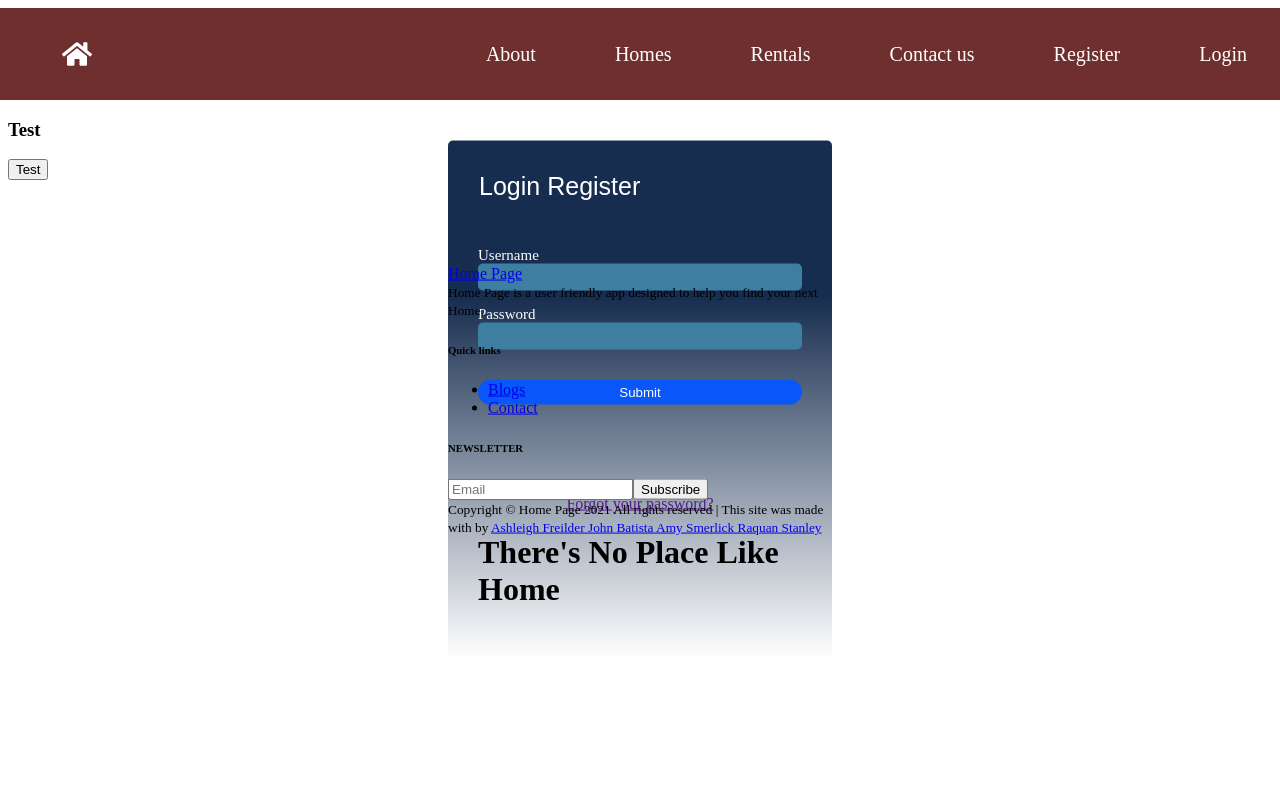
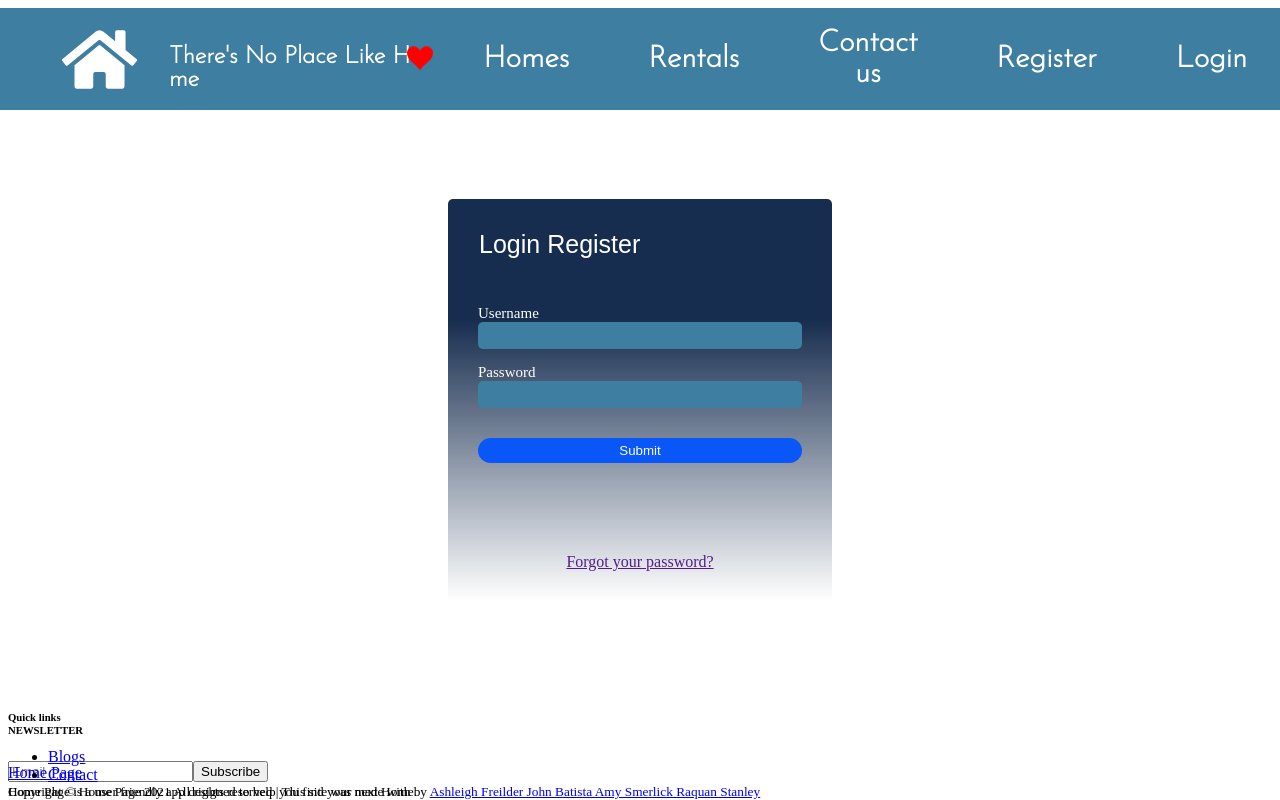
Before and after one commit to johnbatista1223/realtor-app, a React (Create React App) app in the folder realtor-app/: page / in a window 1280 px wide. Shown: the top 800 px of the page. Built offline with nearby package versions, Linux system fonts and the light colour scheme.

Commit message:
updated navbar.js with change in color/size/font and added google fonts link in html file, added pulsing heart, updated footer.j

```diff
--- a/realtor-app/public/index.html
+++ b/realtor-app/public/index.html
@@ -5,6 +5,9 @@
     <link rel="icon" href="%PUBLIC_URL%/favicon.ico" />
     <meta name="viewport" content="width=device-width, initial-scale=1" />
     <meta name="theme-color" content="#000000" />
+    <link rel="preconnect" href="https://fonts.googleapis.com">
+<link rel="preconnect" href="https://fonts.gstatic.com" crossorigin>
+<link href="https://fonts.googleapis.com/css2?family=Josefin+Sans:wght@200&display=swap" rel="stylesheet">
     <meta
       name="description"
       content="Web site created using create-react-app"
--- a/realtor-app/src/App.js
+++ b/realtor-app/src/App.js
@@ -6,9 +6,8 @@ import RegisterUser from './components/RegisterUser.js';
 import Login from './components/Login.js';
 import { ApolloClient, InMemoryCache, ApolloProvider } from '@apollo/client';
 import Contact from './components/Contact';
-
 import { BrowserRouter as Router, Switch, Route} from 'react-router-dom'
-import InputForm from './components/inputForm';
+// import InputForm from './components/inputForm';
 
 
 function App() {
@@ -16,7 +15,7 @@ function App() {
     <Router>
     <div className="App">
       <Navbar/>
-      <InputForm/>
+      {/* <InputForm/> */}
       <br/>
       <br/>
       <br/>
--- a/realtor-app/src/Data/MenuData.js
+++ b/realtor-app/src/Data/MenuData.js
@@ -1,10 +1,7 @@
 export const menuData =[
-  {title:"About", link:"/about"},
   {title:"Homes", link:"/homes"},
   {title:"Rentals", link:"/rentals"},
   {title:"Contact us", link:"/contact"},
   {title:"Register", link:"/Register"},
   {title:"Login", link:"/Login"},
-
-
 ]
--- a/realtor-app/src/components/Footer.js
+++ b/realtor-app/src/components/Footer.js
@@ -3,8 +3,8 @@ import '../styles/footer.css';
 //random note
 function Footer() {
   return (
-    <div class="container">
-      <div class="row">
+    <div class="footer-wrapper">
+      {/* <div class="row"> */}
         <div class="col-lg-4 col-md-6 col-sm-7">
           <div class="footer__about">
             <div class="footer__logo">
@@ -40,8 +40,8 @@ function Footer() {
               </div>
             </div>
           </div>
-        </div>
-        <div class="row">
+        {/* </div> */}
+        {/* <div class="row"> */}
           <div class="col-lg-12">
             <div class="footer__copyright__text">
               <small>Copyright © Home Page
@@ -49,7 +49,7 @@ function Footer() {
               </small>
             </div>
           </div>
-        </div>
+        {/* </div> */}
       </div>
       );
 }
--- a/realtor-app/src/components/Hero.js
+++ b/realtor-app/src/components/Hero.js
@@ -6,7 +6,7 @@ import '../styles/hero.css';
 
 function Hero() {
   return (
-    <div class="container">
+    <div class="container slogan">
       <div class="login">
         <div class="tab">
           <button class="tablinks" onclick="">Login</button>
@@ -25,7 +25,6 @@ function Hero() {
 
         <div className="hero hero-lg mb-3">
           <div className="hero-body text-center text-light">
-            <h1>There's No Place Like Home</h1>
           </div>
         </div>
       </div>
--- a/realtor-app/src/components/Navbar.js
+++ b/realtor-app/src/components/Navbar.js
@@ -7,24 +7,46 @@ import { FaHome } from 'react-icons/fa';
 
 
 const Nav = styled.nav`
+font-family: 'Josefin Sans', sans-serif;
+color:#FFFFFF;
 margin-left:-10px;
-height:60px;
+height:70px;
 display:flex;
 justify-content: space-between;
 padding: 1rem 2rem;
 z-index:100;
-background-color:rgb(111, 47, 47);
+background-color:rgb(62, 126, 161);
 width:100%;
+.heart {
+  fill: red;
+  position: relative;
+  top: 5px;
+  width: 20px;
+  animation: pulse 1s ease infinite;
+}
+
+@keyframes pulse {
+  0% {
+    transform: scale(1);
+  }
+  50% {
+    transform: scale(1.3);
+  }
+  100% {
+    transform: scale(1);
+  }
+}
 `
  const NavLink = css`
- color:#fff;
+ color:#FFFFFF;
  display:flex;
  align-items:center;
  padding: 0 2rem;
  height:100%;
  cursor:pointer;
  text-decoration:none;
- `
+ font-weight:bold;
+`
 const Logo = styled(Link)`
 
 ${NavLink}
@@ -35,17 +57,25 @@ const NavMenu = styled.div `
 display:flex;
 justify-content: space-between;
 margin-right:0;
-`;
+`
+const h1 = styled.h1`
+font-size-30px;
+`
+
 const NavMenuLinks = styled(Link) `
 ${NavLink}
-font-size:20px;
-margin-right:15px`;
+font-size:30px;
+margin-right:15px;`
 
 const Navbar = () => {
   return (
 
       <Nav>
-      <Logo to="/"><FaHome size={30}/> </Logo>
+      <Logo to="/"><FaHome size={75}/> </Logo>
+      <h1>There's No Place Like H<svg class="heart" viewBox="0 0 32 29.6">
+  <path d="M23.6,0c-3.4,0-6.3,2.7-7.6,5.6C14.7,2.7,11.8,0,8.4,0C3.8,0,0,3.8,0,8.4c0,9.4,9.5,11.9,16,21.2
+  c6.1-9.3,16-12.1,16-21.2C32,3.8,28.2,0,23.6,0z"/>
+</svg> me</h1>
 
       <MenuBars/>
       <NavMenu>
--- a/realtor-app/src/styles/footer.css
+++ b/realtor-app/src/styles/footer.css
@@ -1,9 +1,6 @@
-.footerText{
-  background-color: rgb(111, 47, 47);
-  text-align: center;
-  font-size: 40px;
-  color: white;
+.footer-wrapper, .footer__about, .footer__widget {
   width: 100%;
-  margin-right: 50px;
-  margin-top: 100px;
+  position: fixed;
+  bottom: 0;
+
 }
--- a/realtor-app/src/styles/hero.css
+++ b/realtor-app/src/styles/hero.css
@@ -23,6 +23,7 @@ h1{
   left: 50%;
   transform: translate(-50%, -50%);
   width: 30%;
+
 }
 
 .login {
```
Also changed, not shown: 1 other file (tests, documents, lock files or other folders).
